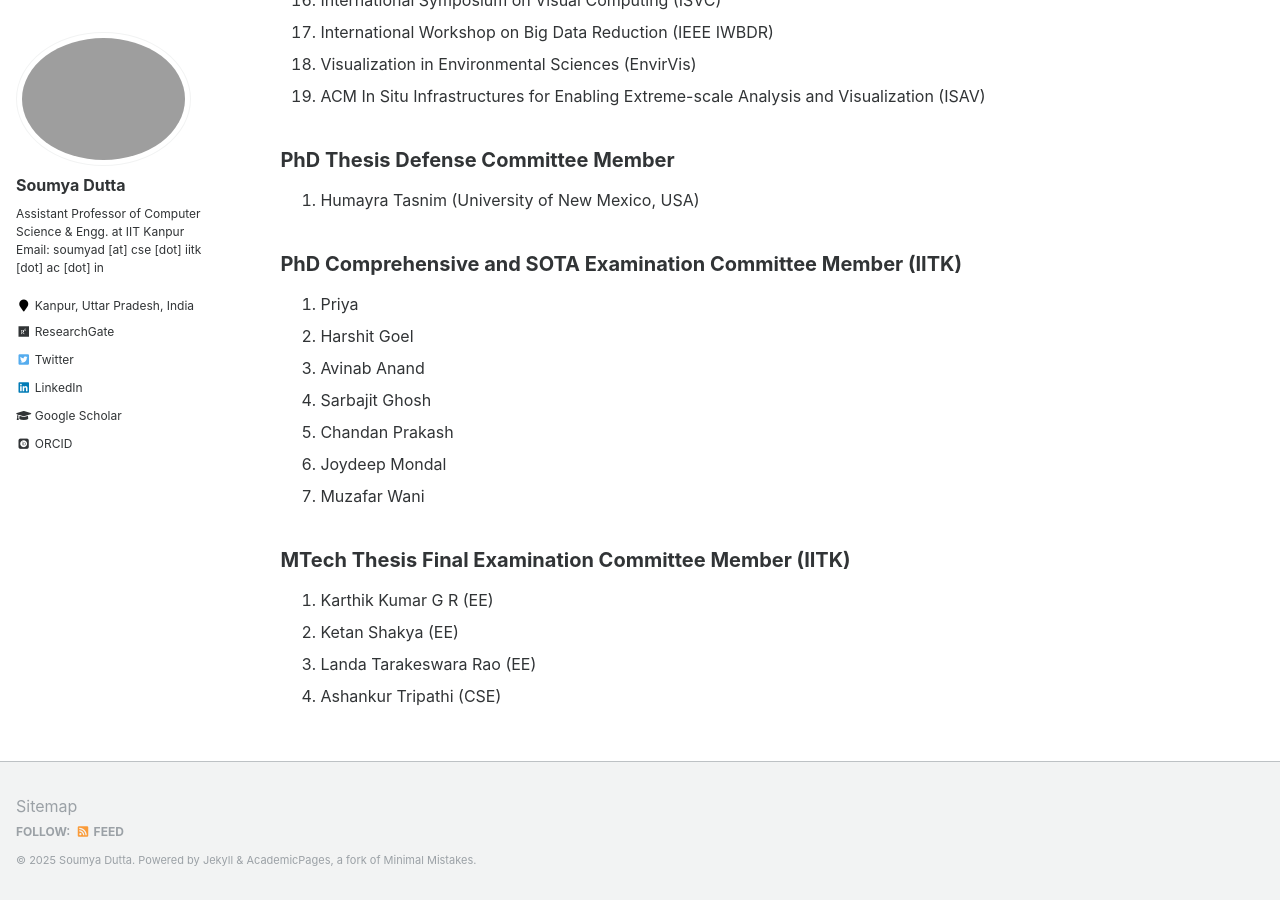
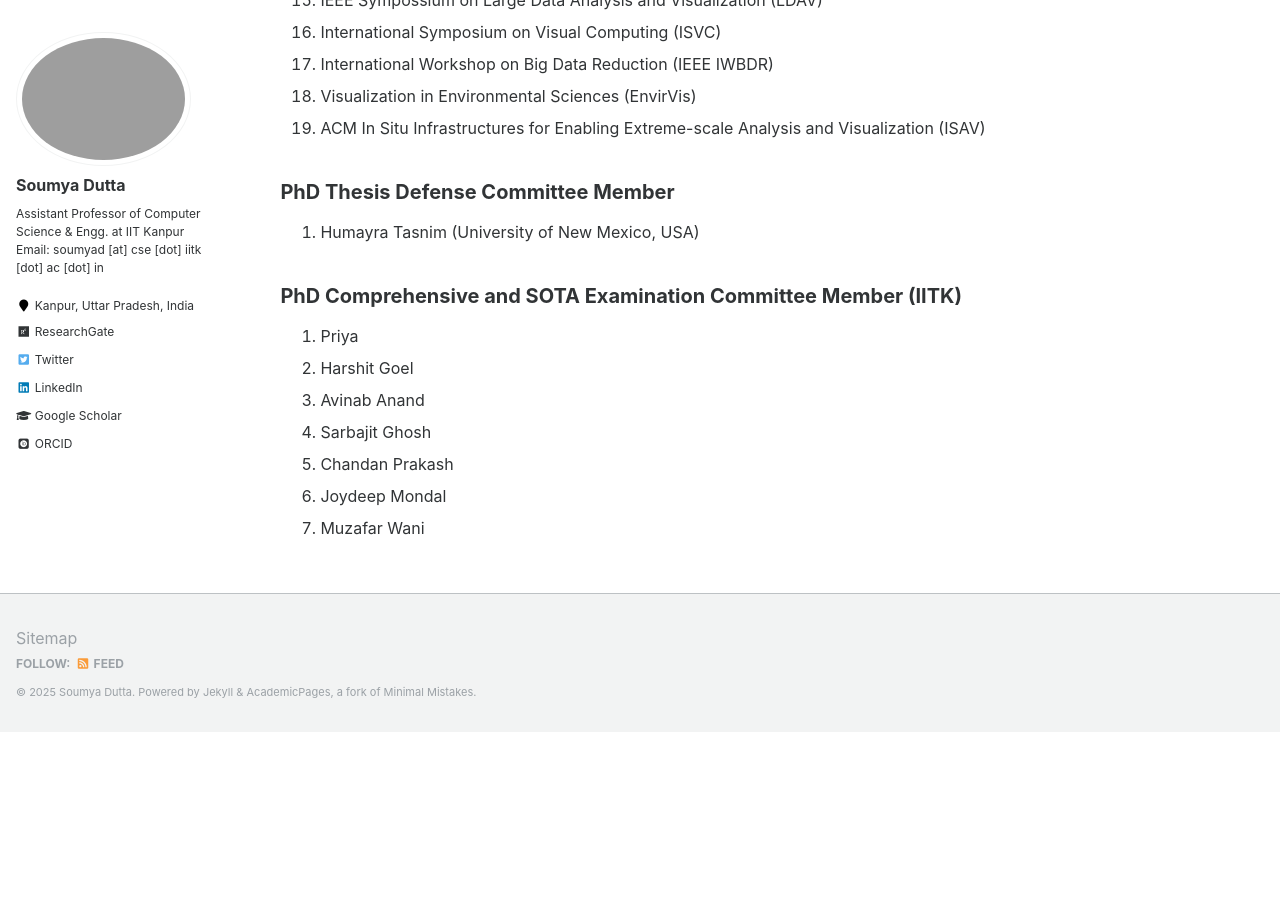
Before and after one commit to soumyadutta-cse/soumyadutta-cse.github.io, a Jekyll site: the page built from _pages/services.md, in a window 1280 px wide and 900 px high, scrolled down 2021 px. Built offline with Jekyll 4.4.1, drawn with Linux system fonts in a browser that asks for light colours; some web fonts are replaced; after the commit the page ends 2753 px from its top, so only the background shows below that; some of the changed text lies outside the part shown.

Commit message:
minor update

```diff
--- a/_pages/services.md
+++ b/_pages/services.md
@@ -87,9 +87,9 @@ author_profile: true
 2. Joydeep Mondal
 1. Muzafar Wani
 
-## MTech Thesis Final Examination Committee Member (IITK)
+<!-- ## MTech Thesis Final Examination Committee Member (IITK)
 
 4. Karthik Kumar G R (EE)
 3. Ketan Shakya (EE)
 2. Landa Tarakeswara Rao (EE)
-1. Ashankur Tripathi (CSE)
+1. Ashankur Tripathi (CSE) -->
```
Also changed, not shown: other parts of _pages/services.md (+1 -1 lines).
